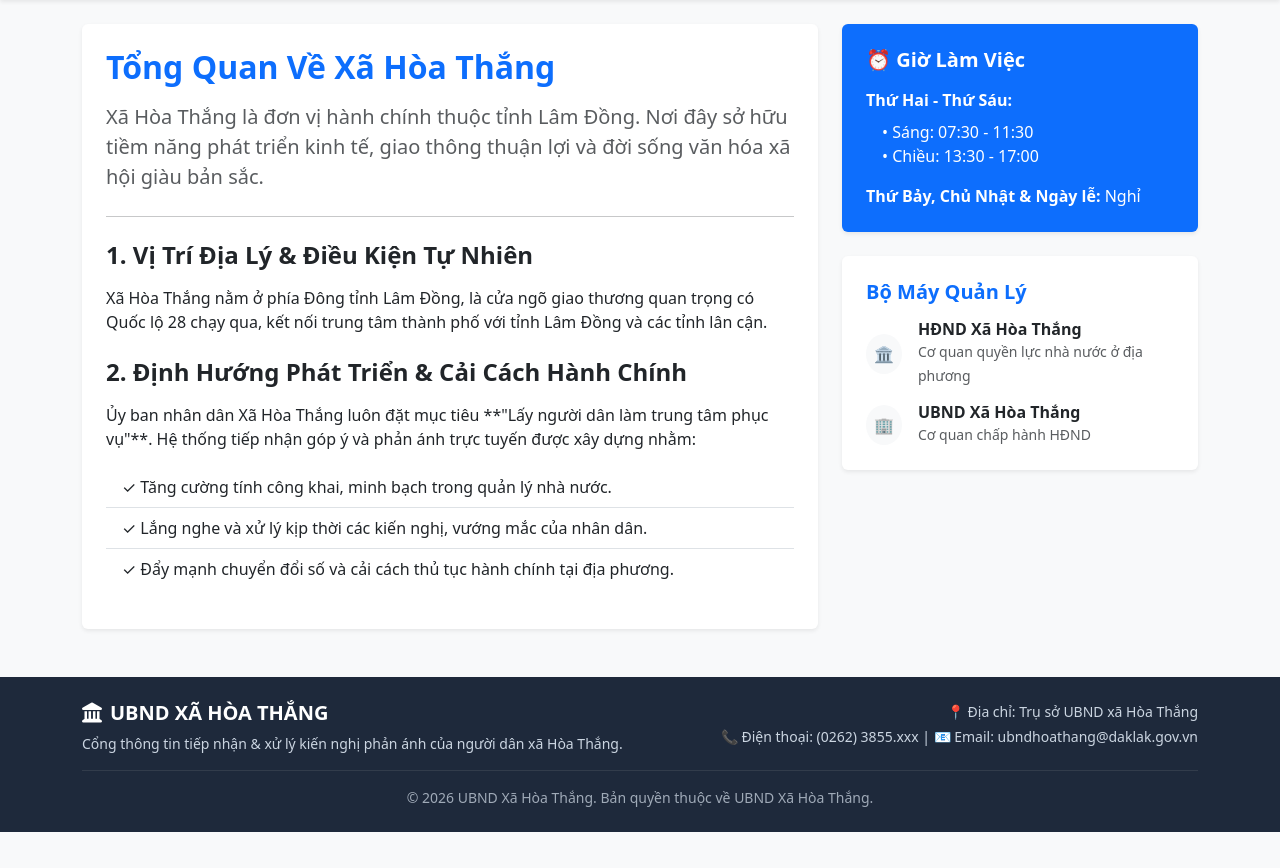
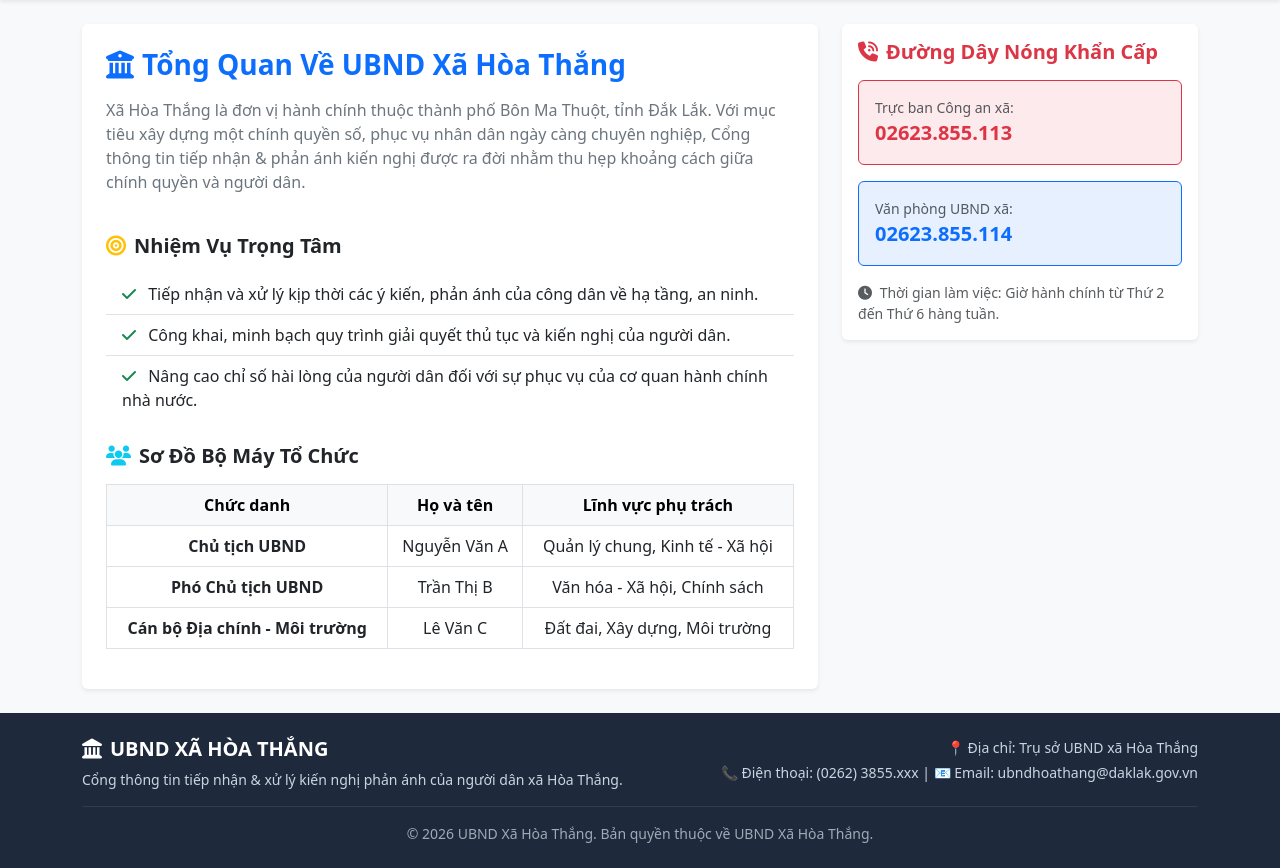
Before and after one commit to hau1401/quanlyphananh_xahoathang, a Flask app: page /about in a window 1280 px wide. Shown: the part 56-924 px from the top of the page. Before the commit the page ends 888 px from the top, so only its background shows below. Run offline with Flask 3, Linux system fonts and the light colour scheme; some libraries are stand-ins or nearby versions.

Commit message:
Cập nhật tính năng mới

```diff
--- a/templates/about.html
+++ b/templates/about.html
@@ -1,69 +1,68 @@
 {% extends "base.html" %}
 
-{% block title %}Giới thiệu - UBND Xã Hòa Thắng{% endblock %}
+{% block title %}Giới Thiệu - UBND Xã Hòa Thắng{% endblock %}
 
 {% block content %}
 <div class="row g-4">
-    <!-- Cột bên trái: Nội dung giới thiệu chính -->
-    <div class="col-lg-8">
-        <div class="card shadow-sm border-0 mb-4">
-            <div class="card-body p-4">
-                <h2 class="text-primary fw-bold mb-3">Tổng Quan Về Xã Hòa Thắng</h2>
-                <p class="lead text-muted">
-                    Xã Hòa Thắng là đơn vị hành chính thuộc tỉnh Lâm Đồng. Nơi đây sở hữu tiềm năng phát triển kinh tế, giao thông thuận lợi và đời sống văn hóa xã hội giàu bản sắc.
-                </p>
-                <hr class="my-4">
+    <div class="col-md-8">
+        <div class="card shadow-sm border-0 p-4">
+            <h3 class="fw-bold text-primary mb-3"><i class="fa-solid fa-building-columns me-2"></i>Tổng Quan Về UBND Xã Hòa Thắng</h3>
+            <p class="text-secondary leading-relaxed">
+                Xã Hòa Thắng là đơn vị hành chính thuộc thành phố Bôn Ma Thuột, tỉnh Đắk Lắk. Với mục tiêu xây dựng một chính quyền số, phục vụ nhân dân ngày càng chuyên nghiệp, Cổng thông tin tiếp nhận & phản ánh kiến nghị được ra đời nhằm thu hẹp khoảng cách giữa chính quyền và người dân.
+            </p>
 
-                <h4 class="text-dark fw-bold mb-3">1. Vị Trí Địa Lý & Điều Kiện Tự Nhiên</h4>
-                <p>
-                    Xã Hòa Thắng nằm ở phía Đông tỉnh Lâm Đồng, là cửa ngõ giao thương quan trọng có Quốc lộ 28 chạy qua, kết nối trung tâm thành phố với tỉnh Lâm Đồng và các tỉnh lân cận.
-                </p>
+            <h5 class="fw-bold text-dark mt-4 mb-3"><i class="fa-solid fa-bullseye me-2 text-warning"></i>Nhiệm Vụ Trọng Tâm</h5>
+            <ul class="list-group list-group-flush mb-4">
+                <li class="list-group-item bg-transparent"><i class="fa-solid fa-check text-success me-2"></i> Tiếp nhận và xử lý kịp thời các ý kiến, phản ánh của công dân về hạ tầng, an ninh.</li>
+                <li class="list-group-item bg-transparent"><i class="fa-solid fa-check text-success me-2"></i> Công khai, minh bạch quy trình giải quyết thủ tục và kiến nghị của người dân.</li>
+                <li class="list-group-item bg-transparent"><i class="fa-solid fa-check text-success me-2"></i> Nâng cao chỉ số hài lòng của người dân đối với sự phục vụ của cơ quan hành chính nhà nước.</li>
+            </ul>
 
-                <h4 class="text-dark fw-bold mt-4 mb-3">2. Định Hướng Phát Triển & Cải Cách Hành Chính</h4>
-                <p>
-                    Ủy ban nhân dân Xã Hòa Thắng luôn đặt mục tiêu **"Lấy người dân làm trung tâm phục vụ"**. Hệ thống tiếp nhận góp ý và phản ánh trực tuyến được xây dựng nhằm:
-                </p>
-                <ul class="list-group list-group-flush mb-3">
-                    <li class="list-group-item bg-transparent">✓ Tăng cường tính công khai, minh bạch trong quản lý nhà nước.</li>
-                    <li class="list-group-item bg-transparent">✓ Lắng nghe và xử lý kịp thời các kiến nghị, vướng mắc của nhân dân.</li>
-                    <li class="list-group-item bg-transparent">✓ Đẩy mạnh chuyển đổi số và cải cách thủ tục hành chính tại địa phương.</li>
-                </ul>
+            <h5 class="fw-bold text-dark mb-3"><i class="fa-solid fa-users me-2 text-info"></i>Sơ Đồ Bộ Máy Tổ Chức</h5>
+            <div class="table-responsive">
+                <table class="table table-bordered text-center align-middle">
+                    <thead class="table-light">
+                        <tr>
+                            <th>Chức danh</th>
+                            <th>Họ và tên</th>
+                            <th>Lĩnh vực phụ trách</th>
+                        </tr>
+                    </thead>
+                    <tbody>
+                        <tr>
+                            <td class="fw-bold">Chủ tịch UBND</td>
+                            <td>Nguyễn Văn A</td>
+                            <td>Quản lý chung, Kinh tế - Xã hội</td>
+                        </tr>
+                        <tr>
+                            <td class="fw-bold">Phó Chủ tịch UBND</td>
+                            <td>Trần Thị B</td>
+                            <td>Văn hóa - Xã hội, Chính sách</td>
+                        </tr>
+                        <tr>
+                            <td class="fw-bold">Cán bộ Địa chính - Môi trường</td>
+                            <td>Lê Văn C</td>
+                            <td>Đất đai, Xây dựng, Môi trường</td>
+                        </tr>
+                    </tbody>
+                </table>
             </div>
         </div>
     </div>
 
-    <!-- Cột bên phải: Ban lãnh đạo & Giờ làm việc -->
-    <div class="col-lg-4">
-        <div class="card shadow-sm border-0 mb-4 bg-primary text-white">
-            <div class="card-body p-4">
-                <h5 class="fw-bold mb-3">⏰ Giờ Làm Việc</h5>
-                <p class="mb-2"><strong>Thứ Hai - Thứ Sáu:</strong></p>
-                <ul class="list-unstyled ms-3 mb-3">
-                    <li>• Sáng: 07:30 - 11:30</li>
-                    <li>• Chiều: 13:30 - 17:00</li>
-                </ul>
-                <p class="mb-0"><strong>Thứ Bảy, Chủ Nhật & Ngày lễ:</strong> Nghỉ</p>
+    <!-- SIDEBAR THÔNG TIN ĐƯỜNG DÂY NÓNG -->
+    <div class="col-md-4">
+        <div class="card shadow-sm border-0 p-3 bg-white">
+            <h5 class="fw-bold text-danger mb-3"><i class="fa-solid fa-phone-volume me-2"></i>Đường Dây Nóng Khẩn Cấp</h5>
+            <div class="p-3 bg-danger bg-opacity-10 border border-danger rounded mb-3">
+                <small class="text-muted d-block">Trực ban Công an xã:</small>
+                <a href="tel:02623855113" class="fs-5 fw-bold text-danger text-decoration-none">02623.855.113</a>
             </div>
-        </div>
-
-        <div class="card shadow-sm border-0">
-            <div class="card-body p-4">
-                <h5 class="fw-bold text-primary mb-3">Bộ Máy Quản Lý</h5>
-                <div class="d-flex align-items-center mb-3">
-                    <div class="bg-light p-2 rounded-circle me-3">🏛️</div>
-                    <div>
-                        <h6 class="mb-0 fw-bold">HĐND Xã Hòa Thắng</h6>
-                        <small class="text-muted">Cơ quan quyền lực nhà nước ở địa phương</small>
-                    </div>
-                </div>
-                <div class="d-flex align-items-center">
-                    <div class="bg-light p-2 rounded-circle me-3">🏢</div>
-                    <div>
-                        <h6 class="mb-0 fw-bold">UBND Xã Hòa Thắng</h6>
-                        <small class="text-muted">Cơ quan chấp hành HĐND</small>
-                    </div>
-                </div>
+            <div class="p-3 bg-primary bg-opacity-10 border border-primary rounded mb-3">
+                <small class="text-muted d-block">Văn phòng UBND xã:</small>
+                <a href="tel:02623855114" class="fs-5 fw-bold text-primary text-decoration-none">02623.855.114</a>
             </div>
+            <p class="small text-muted mb-0"><i class="fa-solid fa-clock me-1"></i> Thời gian làm việc: Giờ hành chính từ Thứ 2 đến Thứ 6 hàng tuần.</p>
         </div>
     </div>
 </div>
```
Also changed, not shown: templates/admin/dashboard.html (+35 -0 lines), templates/contact.html (+43 -95 lines), static/image/news3.jpg (added), static/image/news4.jpg (added), static/image/news5.jpg (added).
